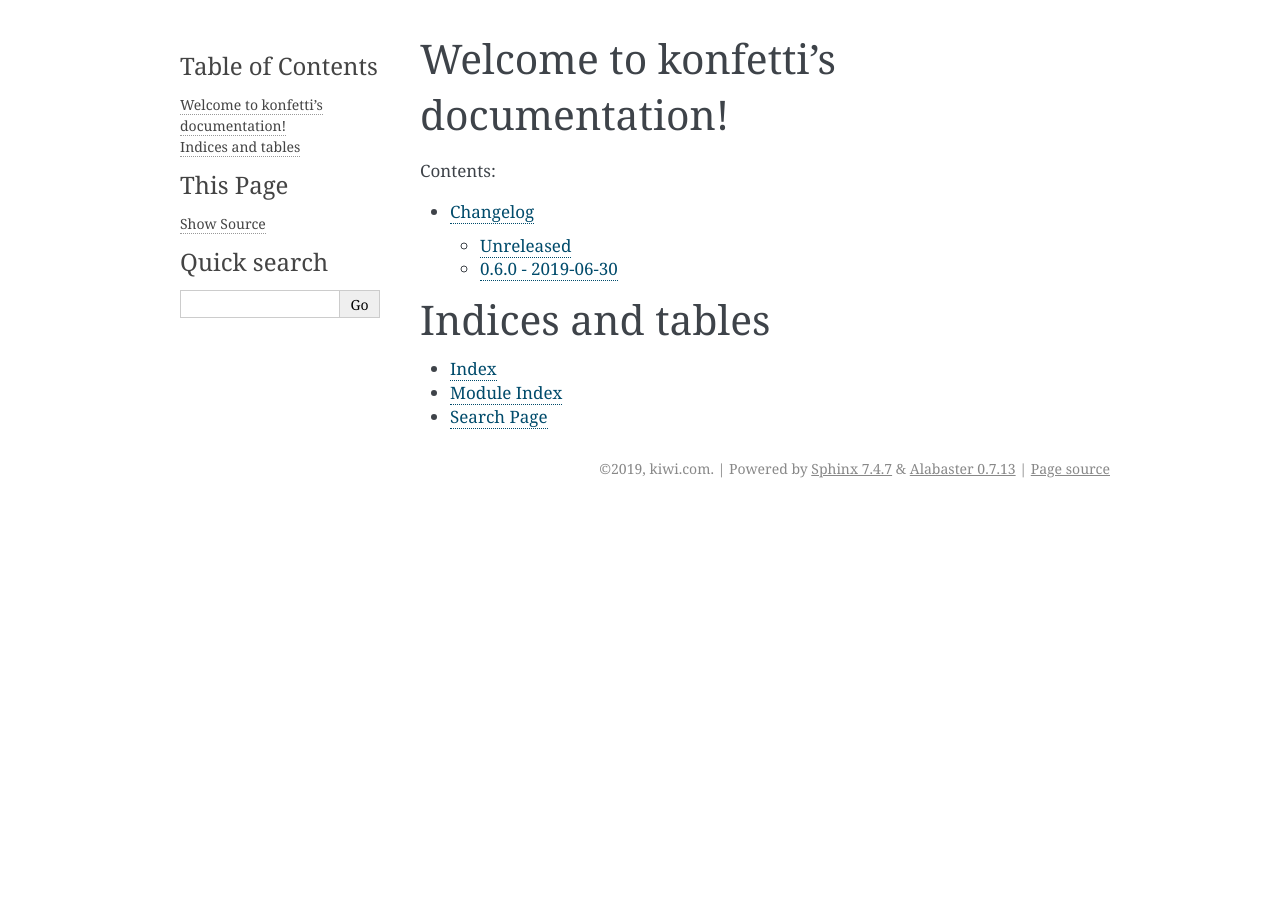
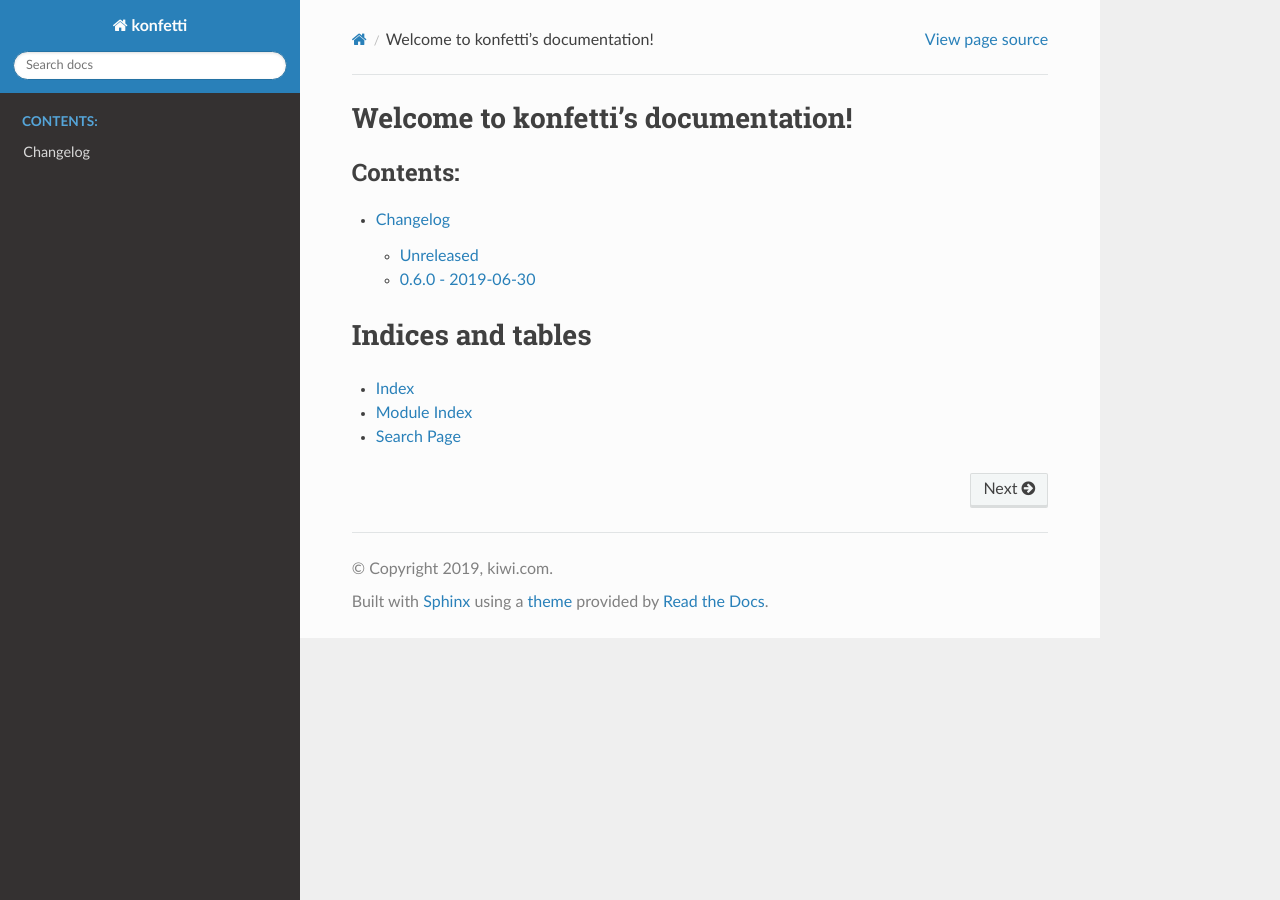
Before and after one commit to kiwicom/konfetti, a Sphinx documentation site: the page built from docs/index.rst, in a window 1280 px wide. Built offline with Sphinx 7.4.7 and the Read the Docs theme 2.0.0, drawn with Linux system fonts in a browser that asks for light colours.

Commit message:
Add RTD theme to docs

```diff
--- a/docs/conf.py
+++ b/docs/conf.py
@@ -23,6 +23,7 @@
 # import sys
 # sys.path.insert(0, os.path.abspath('.'))
 
+import sphinx_rtd_theme
 
 # -- General configuration ------------------------------------------------
 
@@ -85,13 +86,15 @@ todo_include_todos = False
 # The theme to use for HTML and HTML Help pages.  See the documentation for
 # a list of builtin themes.
 #
-html_theme = "alabaster"
+html_theme = "sphinx_rtd_theme"
 
 # Theme options are theme-specific and customize the look and feel of a theme
 # further.  For a list of options available for each theme, see the
 # documentation.
 #
 # html_theme_options = {}
+
+html_theme_path = [sphinx_rtd_theme.get_html_theme_path()]
 
 # Add any paths that contain custom static files (such as style sheets) here,
 # relative to this directory. They are copied after the builtin static files,
--- /dev/null
+++ b/docs/requirements.txt
@@ -0,0 +1 @@
+sphinx-rtd-theme==0.4.3
```
